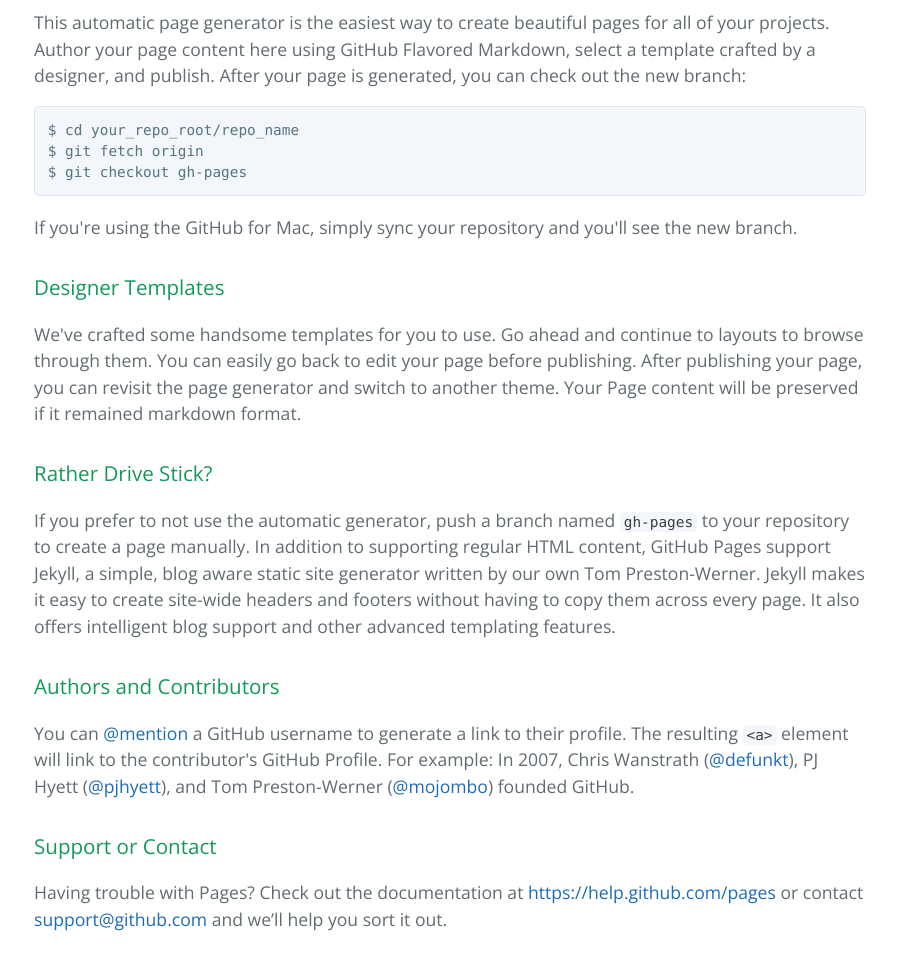
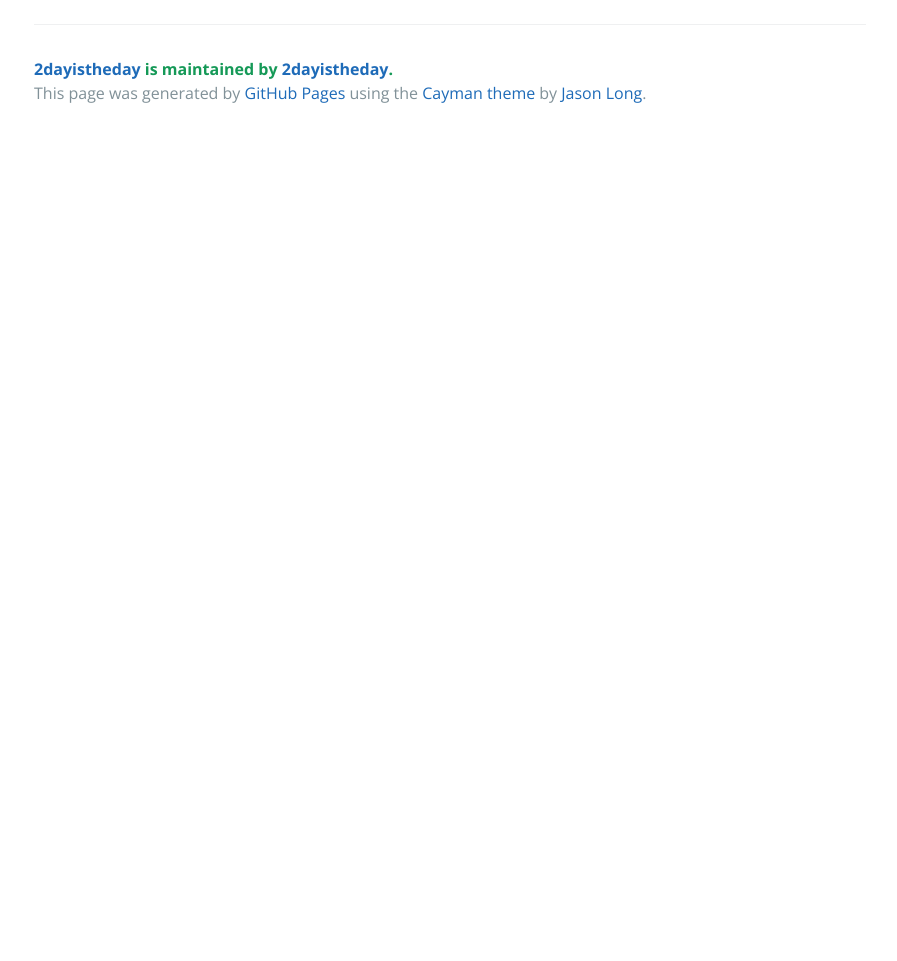
Before and after one commit to 2dayistheday/2dayistheday, a plain HTML site: page index.html in a window 1280 px wide. Shown: the part 992-1953 px from the top of the page, without its empty margins (190-1087 px from the left). After the commit the page ends 1145 px from the top, so only its background shows below. Drawn offline with nearby package versions, Linux system fonts and the light colour scheme.

Commit message:
Update index.html

```diff
--- a/index.html
+++ b/index.html
@@ -20,39 +20,9 @@
 
     <section class="main-content">
       <h3>
-      <img src="https://lh6.googleusercontent.com/0hgltiJKsviYcNCSSmXnJKTw70f1_gyla_WB4bmkUoygRkagIQ8uB3NYntwubJsA8INXSlvjlP-2gg=w1342-h547">
-      <img src="https://lh4.googleusercontent.com/fMGNxzfq_JTz5JofRev-ZQE2dE3RMrK2009nnSl1I3LZrxyOr0F96hFS7d_cobGZIGyIQJ_tPfGl2A=w1342-h547">
-      <img src="https://lh6.googleusercontent.com/sEWwZPI0Mp9WY6aMOOC_syshiNbnolaCGyefuhR9r-bCZyf3G2E8bE9X_gxJyMHnJPcHltid48drpA=w1342-h547">
-      <a id="welcome-to-github-pages" class="anchor" href="#welcome-to-github-pages" aria-hidden="true"><span class="octicon octicon-link"></span></a>Welcome to GitHub Pages.</h3>
-
-<p>This automatic page generator is the easiest way to create beautiful pages for all of your projects. Author your page content here using GitHub Flavored Markdown, select a template crafted by a designer, and publish. After your page is generated, you can check out the new branch:</p>
-
-<pre><code>$ cd your_repo_root/repo_name
-$ git fetch origin
-$ git checkout gh-pages
-</code></pre>
-
-<p>If you're using the GitHub for Mac, simply sync your repository and you'll see the new branch.</p>
-
-<h3>
-<a id="designer-templates" class="anchor" href="#designer-templates" aria-hidden="true"><span class="octicon octicon-link"></span></a>Designer Templates</h3>
-
-<p>We've crafted some handsome templates for you to use. Go ahead and continue to layouts to browse through them. You can easily go back to edit your page before publishing. After publishing your page, you can revisit the page generator and switch to another theme. Your Page content will be preserved if it remained markdown format.</p>
-
-<h3>
-<a id="rather-drive-stick" class="anchor" href="#rather-drive-stick" aria-hidden="true"><span class="octicon octicon-link"></span></a>Rather Drive Stick?</h3>
-
-<p>If you prefer to not use the automatic generator, push a branch named <code>gh-pages</code> to your repository to create a page manually. In addition to supporting regular HTML content, GitHub Pages support Jekyll, a simple, blog aware static site generator written by our own Tom Preston-Werner. Jekyll makes it easy to create site-wide headers and footers without having to copy them across every page. It also offers intelligent blog support and other advanced templating features.</p>
-
-<h3>
-<a id="authors-and-contributors" class="anchor" href="#authors-and-contributors" aria-hidden="true"><span class="octicon octicon-link"></span></a>Authors and Contributors</h3>
-
-<p>You can <a href="https://github.com/blog/821" class="user-mention">@mention</a> a GitHub username to generate a link to their profile. The resulting <code>&lt;a&gt;</code> element will link to the contributor's GitHub Profile. For example: In 2007, Chris Wanstrath (<a href="https://github.com/defunkt" class="user-mention">@defunkt</a>), PJ Hyett (<a href="https://github.com/pjhyett" class="user-mention">@pjhyett</a>), and Tom Preston-Werner (<a href="https://github.com/mojombo" class="user-mention">@mojombo</a>) founded GitHub.</p>
-
-<h3>
-<a id="support-or-contact" class="anchor" href="#support-or-contact" aria-hidden="true"><span class="octicon octicon-link"></span></a>Support or Contact</h3>
-
-<p>Having trouble with Pages? Check out the documentation at <a href="https://help.github.com/pages">https://help.github.com/pages</a> or contact <a href="mailto:support@github.com">support@github.com</a> and we’ll help you sort it out.</p>
+      <img src="https://lh6.googleusercontent.com/9mP_VYNXTC3ndiw1A_yawDDqM-IThskTHeU9MYmmeB929SwCyKjJNUMbX2JP3Qqia9cZZF-uUNBi2w=w1342-h547">
+      <img src="https://lh5.googleusercontent.com/iSWPgnLwEwuPRwvlr07RqMWgbSUwjtNlSR9D8M1msCH86KkR5W8Qr6sdO-o9f7och9ZroYGywr-rqg=w1342-h547">
+      <img src="https://lh6.googleusercontent.com/8EP_UcpX4MaglLTGxSrenxKIwEh9-VpYOCb6Kws5xKzNrzqJgP7t7NBtRo_pPAQhKqxZeN-5nS7tnw=w1342-h547">
 
       <footer class="site-footer">
         <span class="site-footer-owner"><a href="https://github.com/2dayistheday/2dayistheday">2dayistheday</a> is maintained by <a href="https://github.com/2dayistheday">2dayistheday</a>.</span>
```
